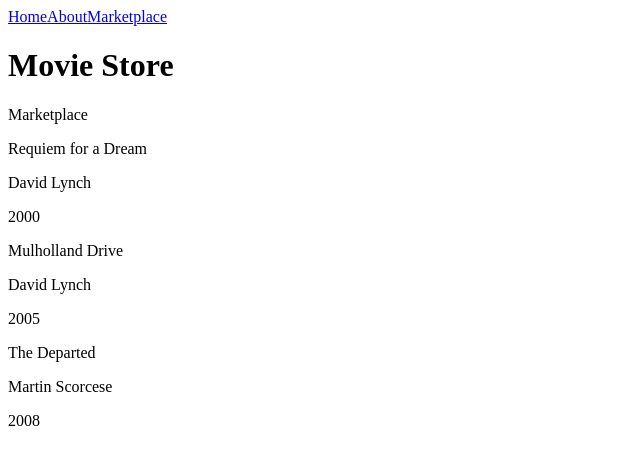
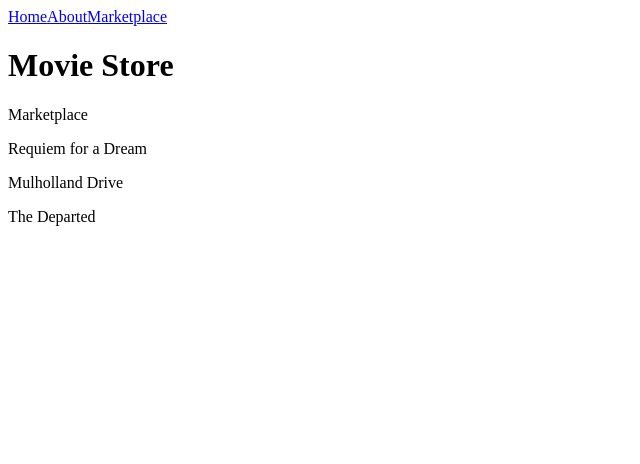
Before and after one commit to brandonkudo/angular-firebase-practice, an Angular app: page /marketplace in a window 1280 px wide. Shown: the top 464 px of the page, without its empty margins (0-640 px from the left). Built offline with nearby package versions, Linux system fonts and the light colour scheme.

Commit message:
add detail page

```diff
--- a/src/app/app.routing.ts
+++ b/src/app/app.routing.ts
@@ -3,6 +3,7 @@ import { Routes, RouterModule } from '@angular/router';
 import { WelcomeComponent } from './welcome/welcome.component';
 import { AboutComponent } from './about/about.component';
 import { MarketplaceComponent } from './marketplace/marketplace.component';
+import { MovieDetailComponent } from './movie-detail/movie-detail.component';
 
 const appRoutes: Routes = [
   {
@@ -16,6 +17,10 @@ const appRoutes: Routes = [
   {
     path: 'marketplace',
     component: MarketplaceComponent
+  },
+  {
+    path: 'movies/:id',
+    component: MovieDetailComponent
   }
 ];
 
--- a/src/app/marketplace/marketplace.component.html
+++ b/src/app/marketplace/marketplace.component.html
@@ -1,8 +1,6 @@
 <p>
   Marketplace
 </p>
-<div *ngFor="let movie of movies">
+<div *ngFor="let movie of movies" (click)="goToDetailPage(movie)">
   <p>{{movie.name}}</p>
-  <p>{{movie.director}}</p>
-  <p>{{movie.year}}</p>
 </div>
--- a/src/app/marketplace/marketplace.component.ts
+++ b/src/app/marketplace/marketplace.component.ts
@@ -1,5 +1,7 @@
 import { Component } from '@angular/core';
 import { Movie } from '../movie.model';
+import { Router } from '@angular/router';
+
 
 @Component({
   selector: 'app-marketplace',
@@ -7,9 +9,14 @@ import { Movie } from '../movie.model';
   styleUrls: ['./marketplace.component.scss']
 })
 export class MarketplaceComponent {
+  constructor(private router: Router) {}
   movies: Movie[] = [
-    new Movie("Requiem for a Dream","David Lynch",2000),
-    new Movie("Mulholland Drive","David Lynch", 2005),
-    new Movie("The Departed","Martin Scorcese",2008)
+    new Movie("Requiem for a Dream","David Lynch",2000,1),
+    new Movie("Mulholland Drive","David Lynch", 2005,2),
+    new Movie("The Departed","Martin Scorcese",2008,3)
   ]
+
+  goToDetailPage(clickedMovie: Movie) {
+    this.router.navigate(['movies', clickedMovie.id]);
+  };
 }
--- a/src/app/movie.model.ts
+++ b/src/app/movie.model.ts
@@ -1,3 +1,3 @@
 export class Movie {
-  constructor(public name: string, public director: string, public year: number) {}
+  constructor(public name: string, public director: string, public year: number, public id: number) {}
 }
```
